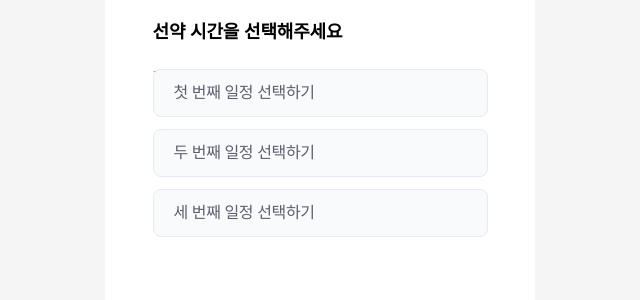
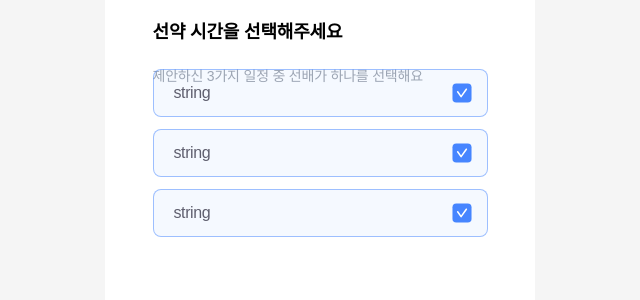
Before and after one commit to TEAM-SEONYAK/SEONYAK_CLIENT, a React (Vite) app: page /juniorPromise in a window 1280 px wide. Shown: the top 300 px of the page, without its empty margins (320-960 px from the left). Built offline with nearby package versions, Linux system fonts and the light colour scheme; a web font is replaced by a local one; what emotion-reset would draw is missing.

Commit message:
fix: 컴포넌트 네이밍 규칙 반영

```diff
--- a/src/pages/juniorPromise/components/TimeSelectionButton.tsx
+++ b/src/pages/juniorPromise/components/TimeSelectionButton.tsx
@@ -3,23 +3,40 @@ import { ButtonCheckIc } from '../../../assets/svgs';
 import { TIME_SELECTION_TITLE } from '../constants/constants';
 
 function TimeSelectionButton() {
-  const buttonValue = null;
+  // const buttonValue = null;
+  const buttonValue = 'string';
 
   return (
-    <Container>
+    <Wrapper>
       {TIME_SELECTION_TITLE.map((item) => (
-        <Wrapper key={item.id} $isActive={buttonValue !== null}>
+        <Layout key={item.id} $isActive={buttonValue !== null}>
           <Title2>{buttonValue ? buttonValue : item.title}</Title2>
           {buttonValue && <StyledButtonCheckIc />}
-        </Wrapper>
+        </Layout>
       ))}
-    </Container>
+    </Wrapper>
   );
 }
 
 export default TimeSelectionButton;
 
-const Wrapper = styled.div<{ $isActive: boolean }>`
+const Wrapper = styled.div`
+  display: flex;
+  flex-direction: column;
+  gap: 1.2rem;
+  justify-content: center;
+  align-items: center;
+`;
+
+const Title2 = styled.span`
+  position: relative;
+  left: 2rem;
+
+  ${({ theme }) => theme.fonts.Title2_M_16}
+  color: ${({ theme }) => theme.colors.grayScaleDG};
+`;
+
+const Layout = styled.div<{ $isActive: boolean }>`
   display: flex;
   gap: 1.2rem;
   align-items: center;
@@ -34,25 +51,9 @@ const Wrapper = styled.div<{ $isActive: boolean }>`
     $isActive ? theme.colors.transparentBlue_5 : theme.colors.grayScaleWG};
 `;
 
-const Title2 = styled.span`
-  position: relative;
-  left: 2rem;
-
-  ${({ theme }) => theme.fonts.Title2_M_16}
-  color: ${({ theme }) => theme.colors.grayScaleDG};
-`;
-
-const Container = styled.div`
-  display: flex;
-  flex-direction: column;
-  gap: 1.2rem;
-  justify-content: center;
-  align-items: center;
-`;
-
 const StyledButtonCheckIc = styled(ButtonCheckIc)`
   position: relative;
-  left: 14rem;
+  left: 25rem;
 
   width: 2rem;
   height: 2rem;
--- a/src/pages/juniorPromise/components/TimeSelectionTitleWrapper.tsx
+++ b/src/pages/juniorPromise/components/TimeSelectionTitleWrapper.tsx
@@ -2,12 +2,12 @@ import styled from '@emotion/styled';
 
 const TimeSelectionTitleWrapper = () => {
   return (
-    <Container>
-      <Wrapper>
+    <Wrapper>
+      <Layout>
         <TimeSelectionTitle>선약 시간을 선택해주세요</TimeSelectionTitle>
         <TimeSelectionDescription>제안하신 3가지 일정 중 선배가 하나를 선택해요</TimeSelectionDescription>
-      </Wrapper>
-    </Container>
+      </Layout>
+    </Wrapper>
   );
 };
 
@@ -22,14 +22,14 @@ const TimeSelectionDescription = styled.span`
 `;
 const Wrapper = styled.div`
   display: flex;
+  justify-content: center;
+  align-items: center;
+`;
+const Layout = styled.div`
+  display: flex;
   flex-direction: column;
   gap: 0.2rem;
 
   width: 33.5rem;
   height: 4.9rem;
 `;
-const Container = styled.div`
-  display: flex;
-  justify-content: center;
-  align-items: center;
-`;
```
